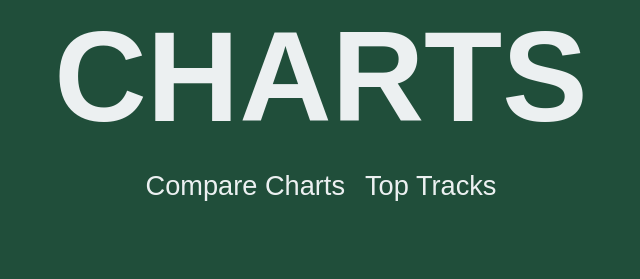
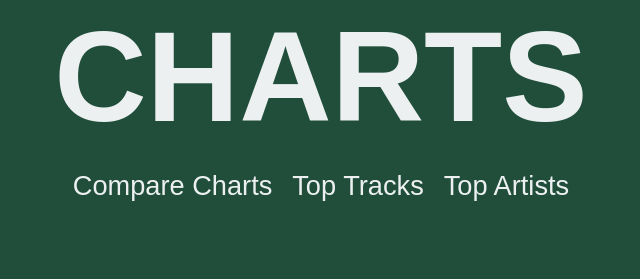
Before and after one commit to averelli/spotify-stats, a Flask app: page / in a window 1280 px wide. Shown: the part 414-693 px from the top of the page, without its empty margins (319-959 px from the left). Run offline with Flask 3, Linux system fonts and the light colour scheme.

Commit message:
Add top artists link

```diff
--- a/web/templates/home.html
+++ b/web/templates/home.html
@@ -12,6 +12,7 @@
         <div class="nav-row">
             <a href="{{ url_for('main.compare_form') }}" class="nav-button">Compare Charts</a>
             <a href="{{ url_for('main.top_tracks') }}" class="nav-button">Top Tracks</a>
+            <a href="{{ url_for('main.top_artists') }}" class="nav-button">Top Artists</a>
         </div>
     </div>
 </body>
```
